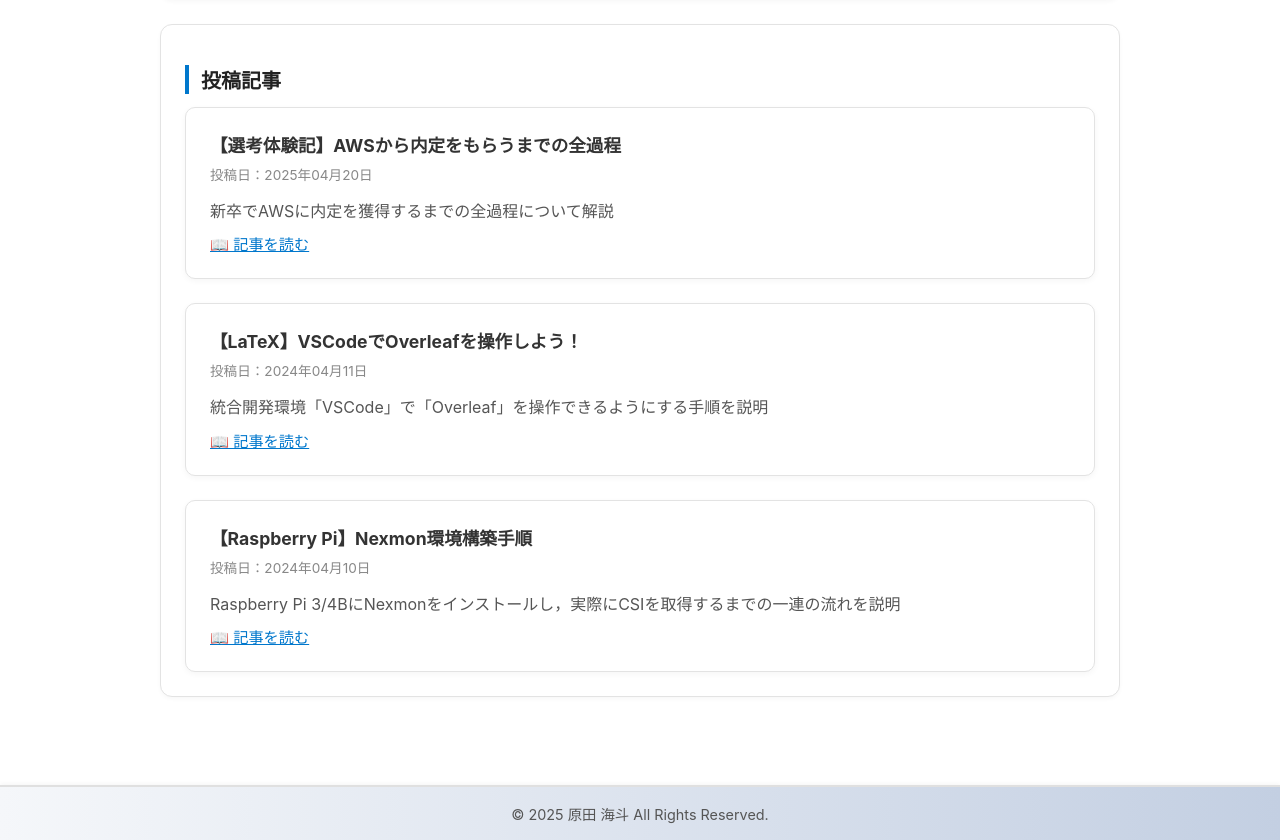
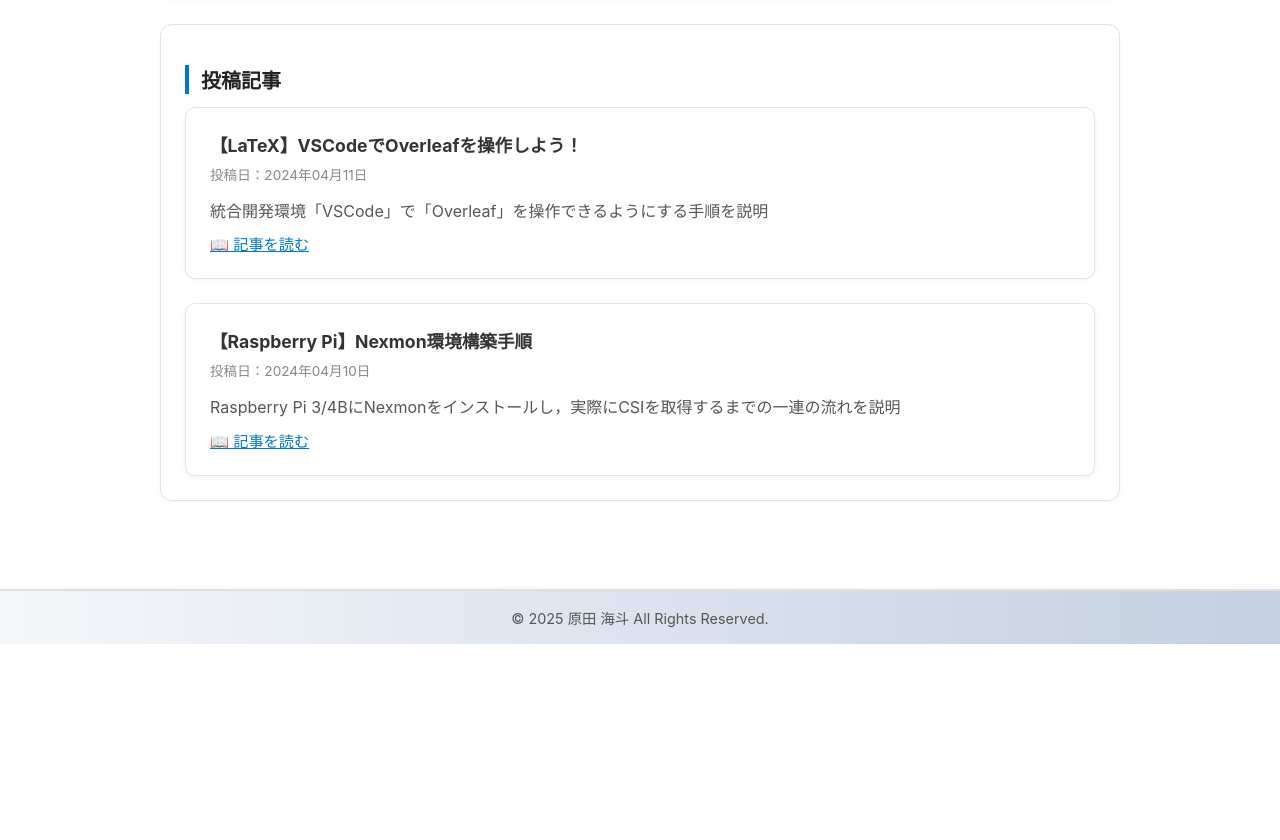
Before and after one commit to haradakaito/aws-mypage, a React (Create React App) app in the folder web/: page /jp in a window 1280 px wide. Shown: the part 2045-2885 px from the top of the page. After the commit the page ends 2689 px from the top, so only its background shows below. Built offline with nearby package versions, Linux system fonts and the light colour scheme.

Commit message:
[rm] 記事の削除

```diff
--- a/web/src/pages/HomePageJP.tsx
+++ b/web/src/pages/HomePageJP.tsx
@@ -111,20 +111,6 @@ const HomePageJP = () => {
             <div className="article-list">
 
                 <div className="article-card">
-                    <h3>【選考体験記】AWSから内定をもらうまでの全過程</h3>
-                    <p className="article-meta">投稿日：2025年04月20日</p>
-                    <p className="article-desc">新卒でAWSに内定を獲得するまでの全過程について解説</p>
-                    <a
-                        href="https://note.com/maronist/n/n1a3952a76c88"
-                        target="_blank"
-                        rel="noopener noreferrer"
-                        className="article-link"
-                    >
-                        📖 記事を読む
-                    </a>
-                </div>
-
-                <div className="article-card">
                     <h3>【LaTeX】VSCodeでOverleafを操作しよう！</h3>
                     <p className="article-meta">投稿日：2024年04月11日</p>
                     <p className="article-desc">統合開発環境「VSCode」で「Overleaf」を操作できるようにする手順を説明</p>
```
